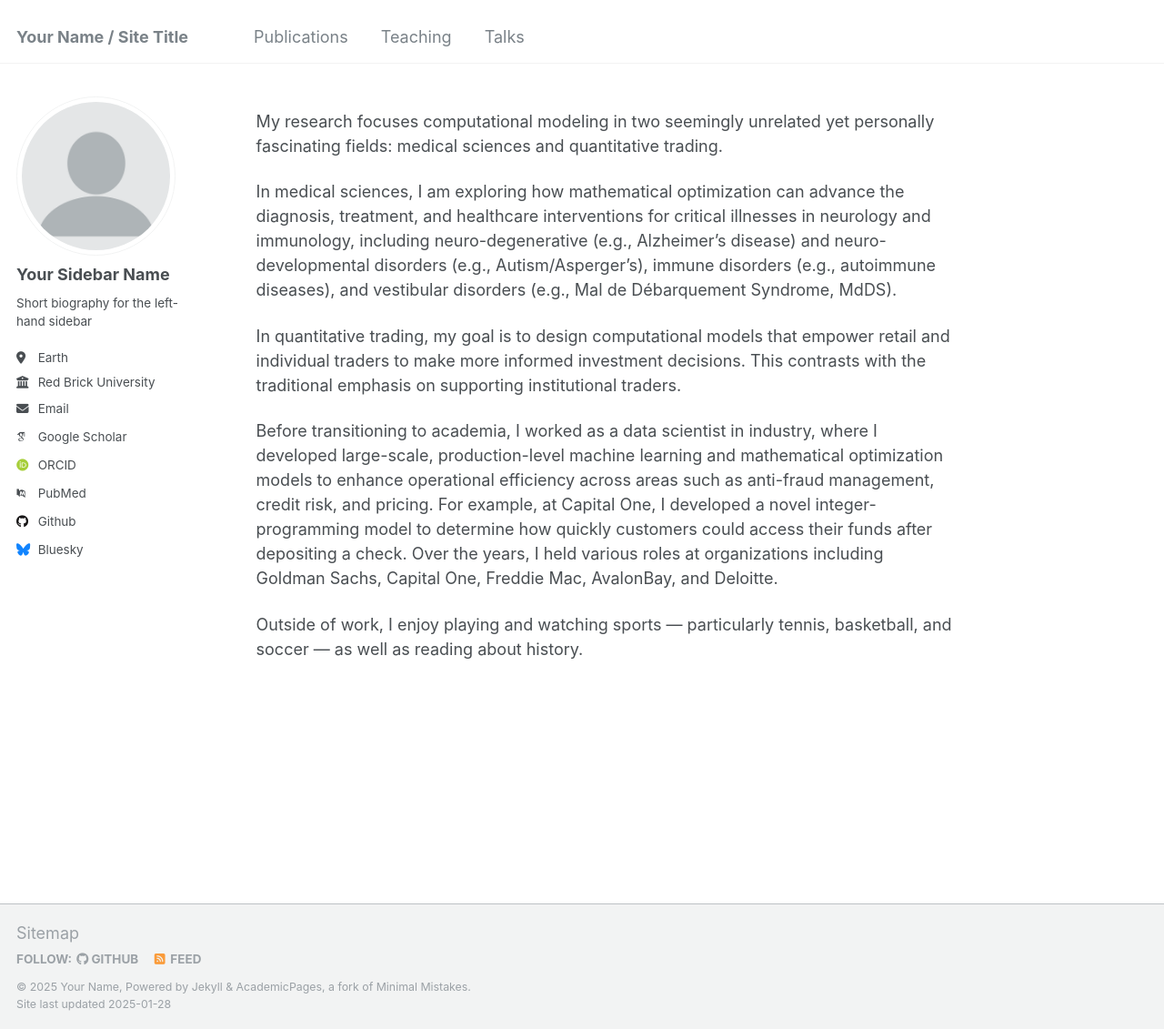
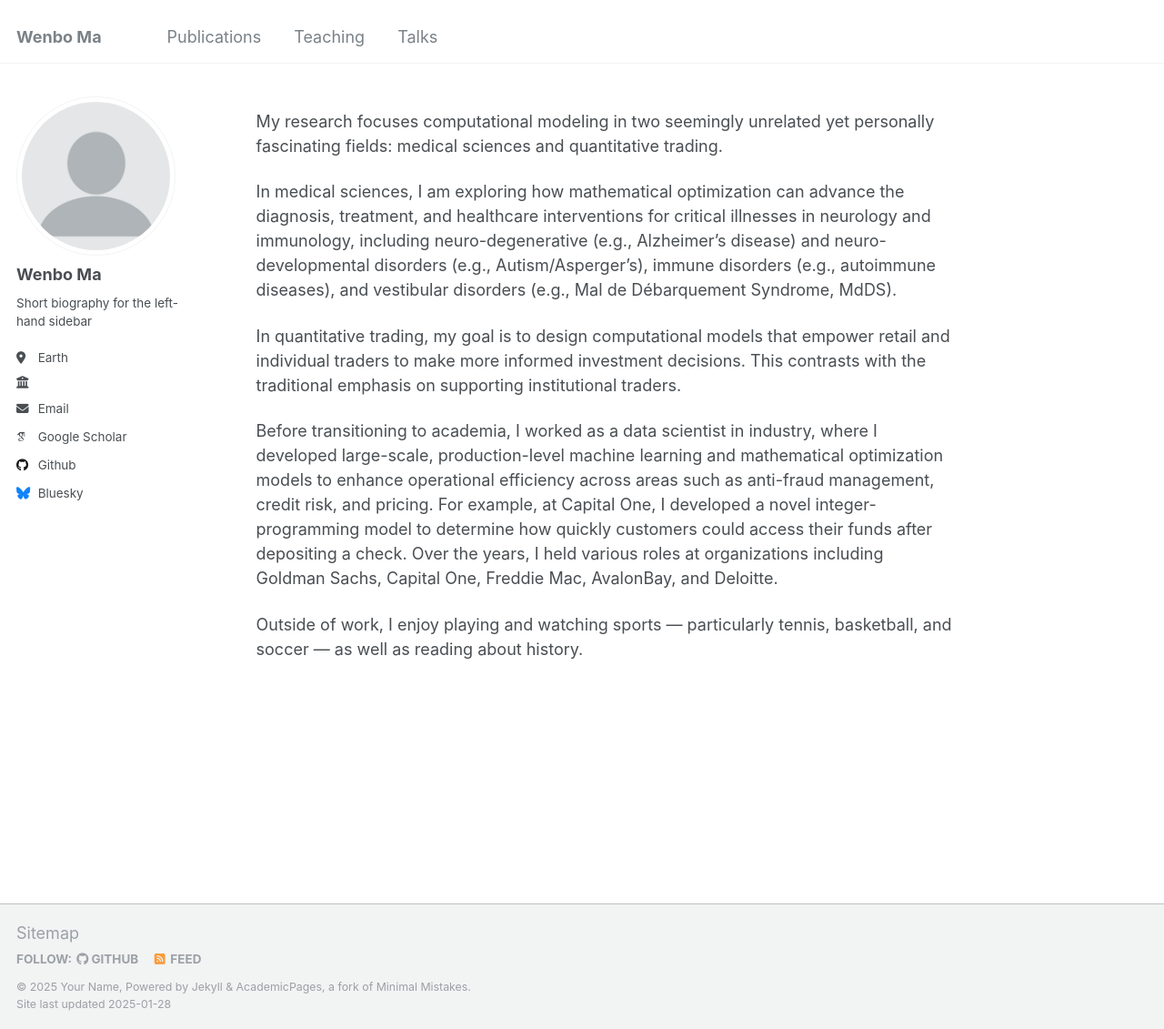
Before and after one commit to wenbo5565/wenbo5565.github.io, a Jekyll site: the page built from _pages/about.md, in a window 1280 px wide and 1131 px high. Shown: the whole window at 91% size. Built offline with Jekyll 4.4.1, drawn with Linux system fonts in a browser that asks for light colours; some web fonts are replaced.

Commit message:
Update _config.yml

```diff
--- a/_config.yml
+++ b/_config.yml
@@ -8,7 +8,7 @@
 
 # Basic Site Settings
 locale                   : "en-US"
-title                    : "Your Name / Site Title"
+title                    : "Wenbo Ma"
 title_separator          : "-"
 name                     : &name "Your Name"
 description              : &description "personal description"
@@ -22,23 +22,23 @@ repository               : "academicpages/academicpages.github.io"
 author:
   # Biographic information
   avatar           : "profile.png"
-  name             : "Your Sidebar Name"
+  name             : "Wenbo Ma"
   pronouns         : # example: "she/her"
   bio              : "Short biography for the left-hand sidebar"
   location         : "Earth"
-  employer         : "Red Brick University"
+  employer         : ""
   uri              : # URL
   email            : "none@example.org"
 
   # Academic websites
-  arxiv            : # URL - Update with the correct link to your profile
-  googlescholar    : "https://scholar.google.com/citations?user=PS_CX0AAAAAJ"
-  impactstory      : # URL
-  orcid            : "http://orcid.org/yourorcidurl"
-  semantic         : # URL
-  pubmed           : "https://www.ncbi.nlm.nih.gov/pubmed/?term=john+snow"
-  researchgate     : # URL
-  scopus           : # URL
+  # arxiv            : # URL - Update with the correct link to your profile
+  googlescholar    : "https://scholar.google.com/citations?user=zaq-QawAAAAJ&hl=en"
+  # impactstory      : # URL
+  # orcid            : "http://orcid.org/yourorcidurl"
+  # semantic         : # URL
+  # pubmed           : "https://www.ncbi.nlm.nih.gov/pubmed/?term=john+snow"
+  # researchgate     : # URL
+  # scopus           : # URL
 
   # Repositories and software development
   bitbucket        : # Username - Update with your username on the site
```
